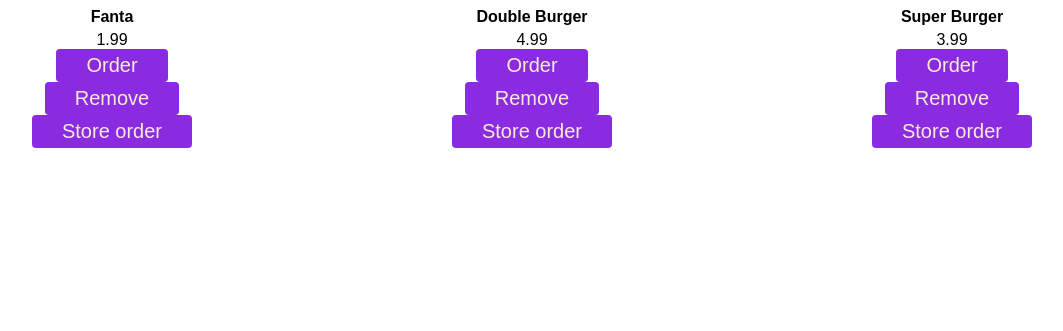
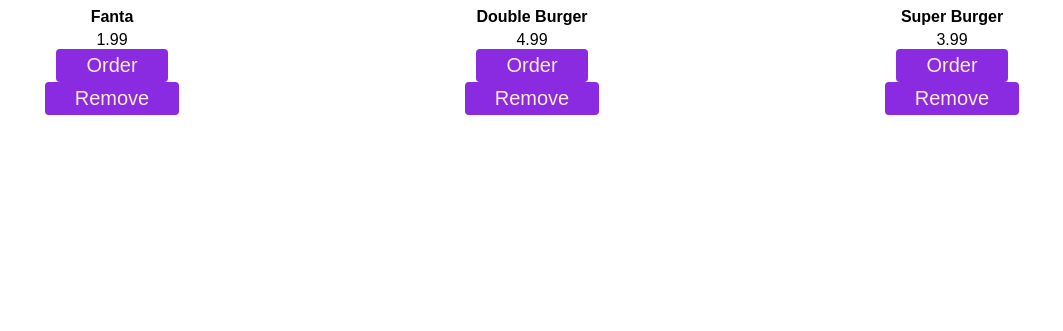
Before and after one commit to QuinnPainter/CS4125, a Django app: page /menu in a window 1280 px wide. Shown: the part 469-800 px from the top of the page, without its empty margins (108-1171 px from the left). Run offline with Django 3.2, Linux system fonts and the light colour scheme; data comes from the database, SQL or seed files in the repository; some libraries are stand-ins or nearby versions.

Commit message:
Store order needs to be in checkout html

```diff
--- a/src/foodsystem/foodsystem/urls.py
+++ b/src/foodsystem/foodsystem/urls.py
@@ -30,7 +30,6 @@
     path('menu', foodsystem_app.views.menu.MenuView.view_menu,name='menu'),
     path('add_to_order/<int:id>/', foodsystem_app.views.menu.MenuView.add_to_order, name='add_to_order'),
     path('remove_from_order/<int:id>/', foodsystem_app.views.menu.MenuView.remove_from_order, name='remove_from_order'),
-    path('store_order', foodsystem_app.views.menu.MenuView.store_order, name='store_order'),
     path("register", foodsystem_app.views.login_register.register_request, name="register"),
     path("login", foodsystem_app.views.login_register.login_request, name="login")
 ]
--- a/src/foodsystem/foodsystem_app/templates/mainmenu.html
+++ b/src/foodsystem/foodsystem_app/templates/mainmenu.html
@@ -29,9 +29,6 @@
                 <form>
                     <button type="submit" formaction="{% url 'remove_from_order' id=product.id %}">Remove</button>
                 </form>
-                <form>
-                    <button type="submit" formaction="{% url 'store_order' %}">Store order</button>
-                </form>
             </div>
             {% endfor %}
         </section>
```
